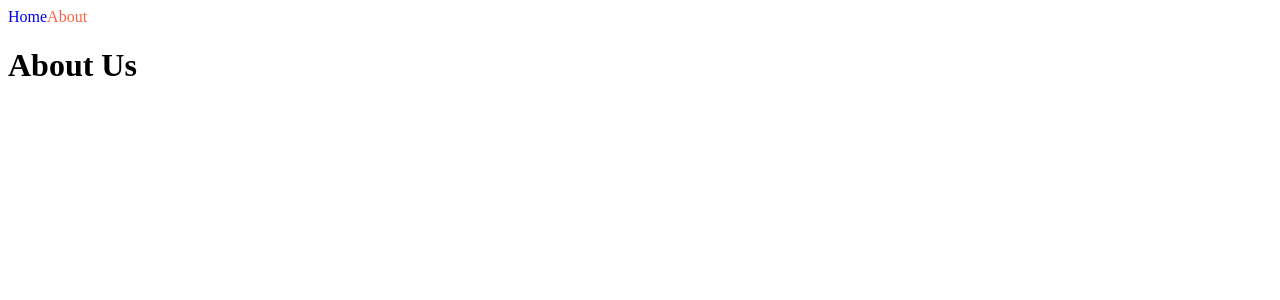
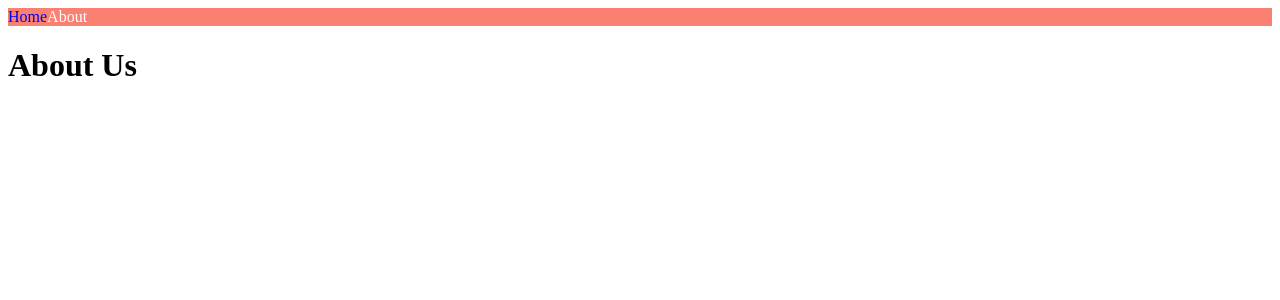
Before and after one commit to jihye0526/nextjs-intro, a Next.js app: page /about in a window 1280 px wide. Shown: the top 300 px of the page. Built offline with nearby package versions, Linux system fonts and the light colour scheme.

Commit message:
1.5 Styles JSX

```diff
--- a/components/NavBar.js
+++ b/components/NavBar.js
@@ -1,6 +1,5 @@
 import Link from "next/link";
 import { useRouter } from "next/router";
-import styles from './NavBar.module.css'
 
 export default function NavBar(){
     const router = useRouter();
@@ -8,18 +7,24 @@
     return (
         <nav>
             <Link href="/" legacyBehavior>
-                <a className={`${styles.link} ${router.pathname === "/" ? styles.active : ""}`}>Home</a>
-                {/* styles.link는 항상 적용하고 router.pathname이 일치할때 styles.active를 동작하도록 함 */}
+                <a className={router.pathname === "/" ? "active" : ""}>Home</a>
             </Link>
             <Link href="/about" legacyBehavior>
-                <a className={[
-                    styles.link,
-                    router.pathname === "/about" ? styles.active : "",
-                ].join(" ")}
-            >
-                About
-            </a>
+                <a className={router.pathname === "/about" ? "active" : ""}>About</a>
             </Link>
+            <style jsx>{`
+                nav {
+                    background-color: salmon;
+                }
+
+                a {
+                    text-decoration: none;
+                }
+
+                .active {
+                    color: white;
+                }
+            `}</style>
         </nav>
     )
 }
--- a/components/NavBar.module.css
+++ /dev/null
@@ -1,7 +0,0 @@
-.link {
-    text-decoration: none;
-}
-
-.active {
-    color: tomato;
-}
--- a/pages/index.js
+++ b/pages/index.js
@@ -5,6 +5,11 @@
         <>
             <NavBar />
             <h1>Hello</h1>
+            <style jsx>{`
+                a {
+                    color: white; // nav랑 독립적이기 때문에 동작하지 않음
+                }
+            `}</style>
         </>
     );
 }
```
